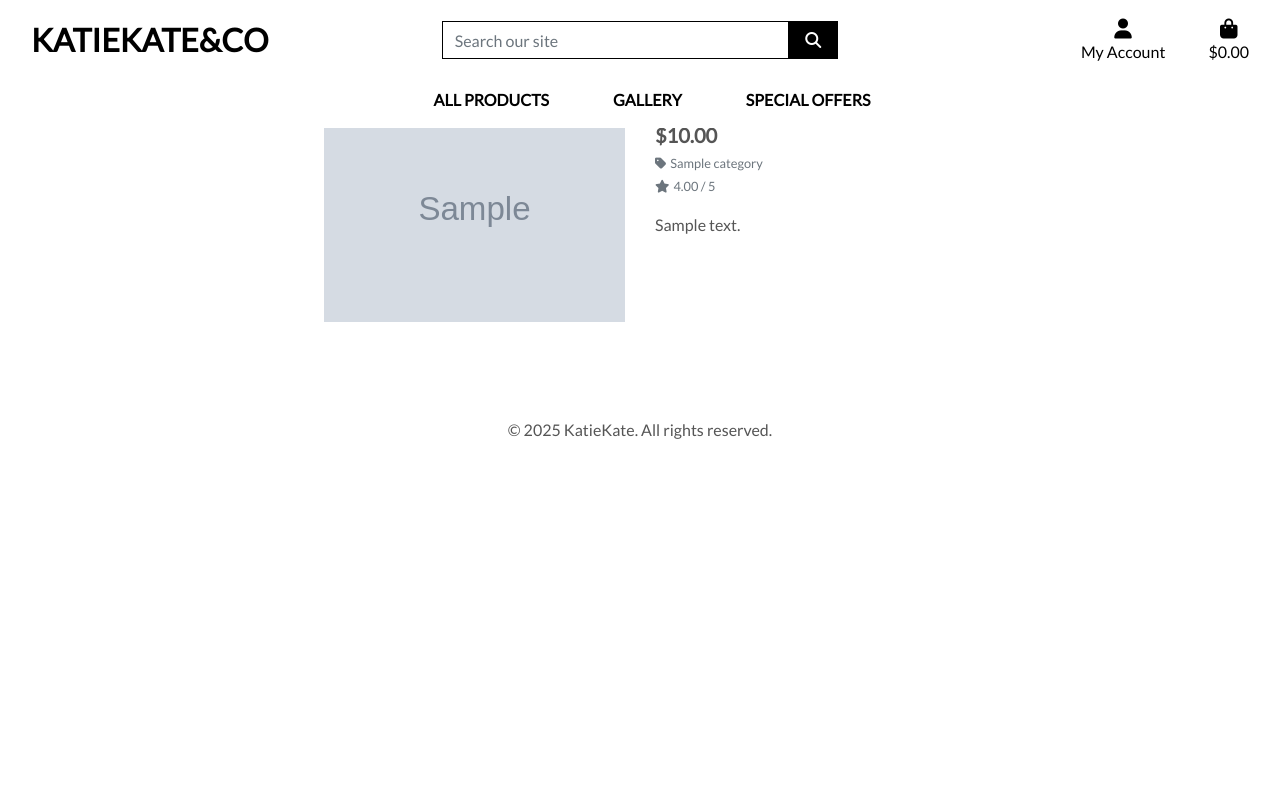
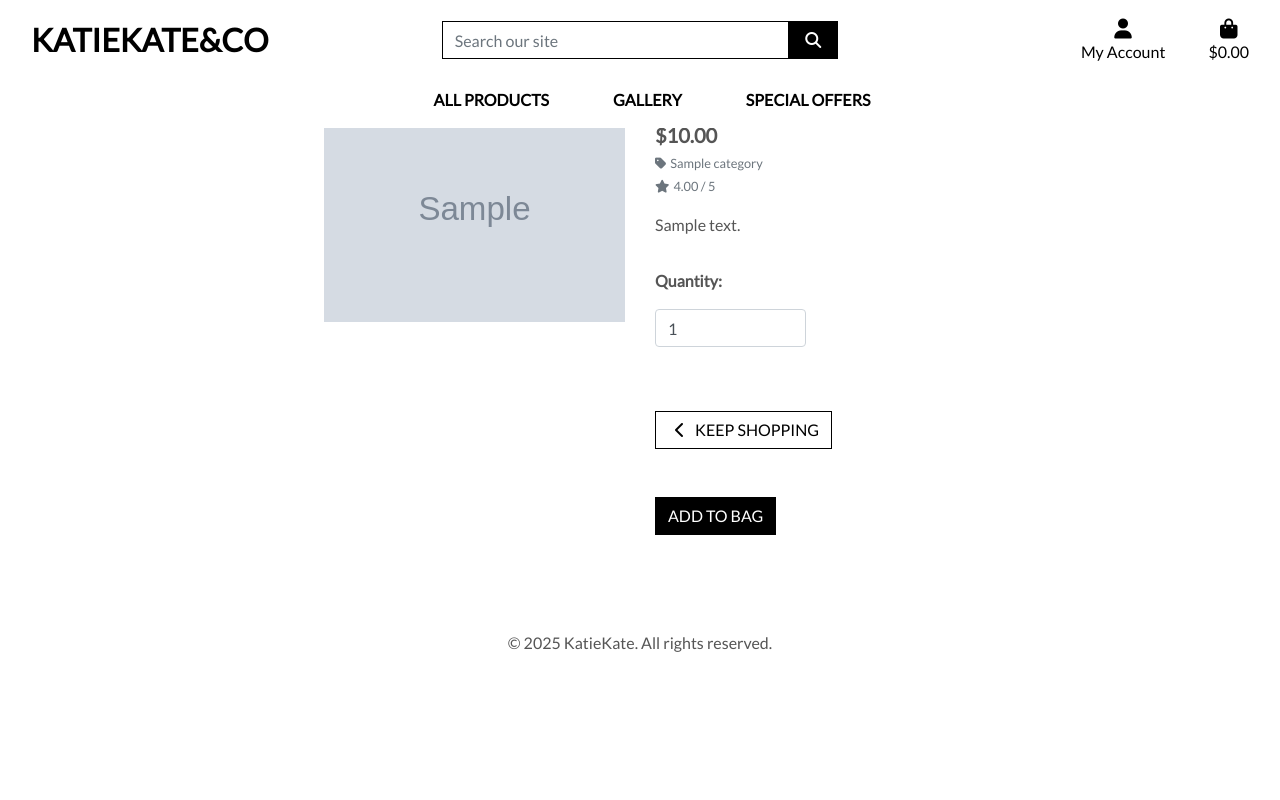
Before and after one commit to amegeddon/KatieKate, a Django app: page /products/1 in a window 1280 px wide. Run offline with Django 3.2, Linux system fonts and the light colour scheme; tables that the repository leaves empty hold one stand-in row (values such as "Sample post"); grey boxes marked "Sample" are stand-in pictures; some libraries are stand-ins or nearby versions.

Commit message:
Add to Bag Functionality: Implemented the ability to add products to the shopping bag
- Created `add_to_bag` view to handle adding a specified quantity of a product to the shopping bag.
- The function checks if the product already exists in the bag and updates the quantity accordingly.
- If the product does not exist in the bag, it adds the product with the specified quantity.
- The shopping bag is stored in the session to persist the items across requests.
- Added a print statement for debugging the session data.
- After updating the bag, the user is redirected to the specified URL (e.g., the product page or shopping bag page).

```diff
--- /dev/null
+++ b/bag/contexts.py
@@ -0,0 +1,29 @@
+from decimal import Decimal
+from django.conf import settings
+
+def bag_contents(request):
+
+    bag_items = []
+    total = 0
+    product_count = 0
+
+    if total < settings.FREE_DELIVERY_THRESHOLD:
+        delivery = total * Decimal(settings.STANDARD_DELIVERY_PERCENTAGE / 100)
+        free_delivery_delta = settings.FREE_DELIVERY_THRESHOLD - total
+    else:
+        delivery = 0
+        free_delivery_delta = 0
+
+    grand_total = delivery + total
+
+    context = {
+        'bag_items': bag_items,
+        'total': total,
+        'product_count': product_count,
+        'delivery': delivery,
+        'free_delivery_delta': free_delivery_delta,
+        'free_delivery_threshold': settings.FREE_DELIVERY_THRESHOLD,
+        'grand_total': grand_total,
+    }
+
+    return context
--- a/bag/urls.py
+++ b/bag/urls.py
@@ -3,4 +3,5 @@
 
 urlpatterns = [
     path('', views.view_bag, name='view_bag'),
+    path('add/<item_id>/', views.add_to_bag, name='add_to_bag'),
 ]
--- a/katiekate/settings.py
+++ b/katiekate/settings.py
@@ -73,6 +73,7 @@
                 'django.template.context_processors.request', # Required for allauth package
                 'django.contrib.auth.context_processors.auth',
                 'django.contrib.messages.context_processors.messages',
+                'bag.contexts.bag_contents', # required to make contexts.py available throoughtout project
             ],
         },
     },
@@ -157,6 +158,11 @@
 MEDIA_URL = '/media/'
 MEDIA_ROOT = os.path.join(BASE_DIR, 'media')
 
+
+STANDARD_DELIVERY_PERCENTAGE = 10 #variable for delivery calculations
+FREE_DELIVERY_THRESHOLD = 50 #delete this and adjust contexts.py appropiately
+
+
 # Default primary key field type
 # https://docs.djangoproject.com/en/3.2/ref/settings/#default-auto-field
 
--- a/products/templates/products/product_detail.html
+++ b/products/templates/products/product_detail.html
@@ -43,6 +43,29 @@
                         <small class="text-muted">No Rating</small>
                     {% endif %}
                     <p class="mt-3">{{ product.description }}</p>
+                    <form class="form" action="{% url 'add_to_bag' product.id %}" method="POST">
+                        {% csrf_token %}
+                        <div class="form-row">
+                            <div class="col-12">
+                                <p class="mt-3"><strong>Quantity:</strong></p>
+                                <div class="form-group w-50">
+                                    <div class="input-group">
+                                        <input class="form-control qty_input" type="number" name="quantity" value="1" min="1" max="99" data-item_id="{{ product.id }}" id="id_qty_{{ product.id }}">
+                                    </div>
+                                </div>
+                            </div>
+                            <div class="col-12">
+                                <a href="{% url 'products' %}" class="btn btn-outline-black rounded-0 mt-5">
+                                    <span class="icon">
+                                        <i class="fas fa-chevron-left"></i>
+                                    </span>
+                                    <span class="text-uppercase">Keep Shopping</span>
+                                </a>
+                                <input type="submit" class="btn btn-black rounded-0 text-uppercase mt-5" value="Add to Bag">
+                            </div>
+                            <input type="hidden" name="redirect_url" value="{{ request.path }}">
+                        </div>
+                    </form>
                 </div>
             </div>
         </div>
--- a/static/css/base.css
+++ b/static/css/base.css
@@ -102,6 +102,19 @@
     color: white;
 }
 
+.btn-outline-black {
+    background: white;
+    color: black !important; /* use important to override link colors for <a> elements */
+    border: 1px solid black;
+}
+.btn-outline-black:hover,
+.btn-outline-black:active,
+.btn-outline-black:focus {
+    background: black;
+    color: white !important;
+}
+
+
 /* might not need these - consider deleting */
 .shop-now-button:hover,
 .shop-now-button:active,
```
Also changed, not shown: bag/views.py (+17 -1 lines). Lines whose indentation alone changed are shown as unchanged.
